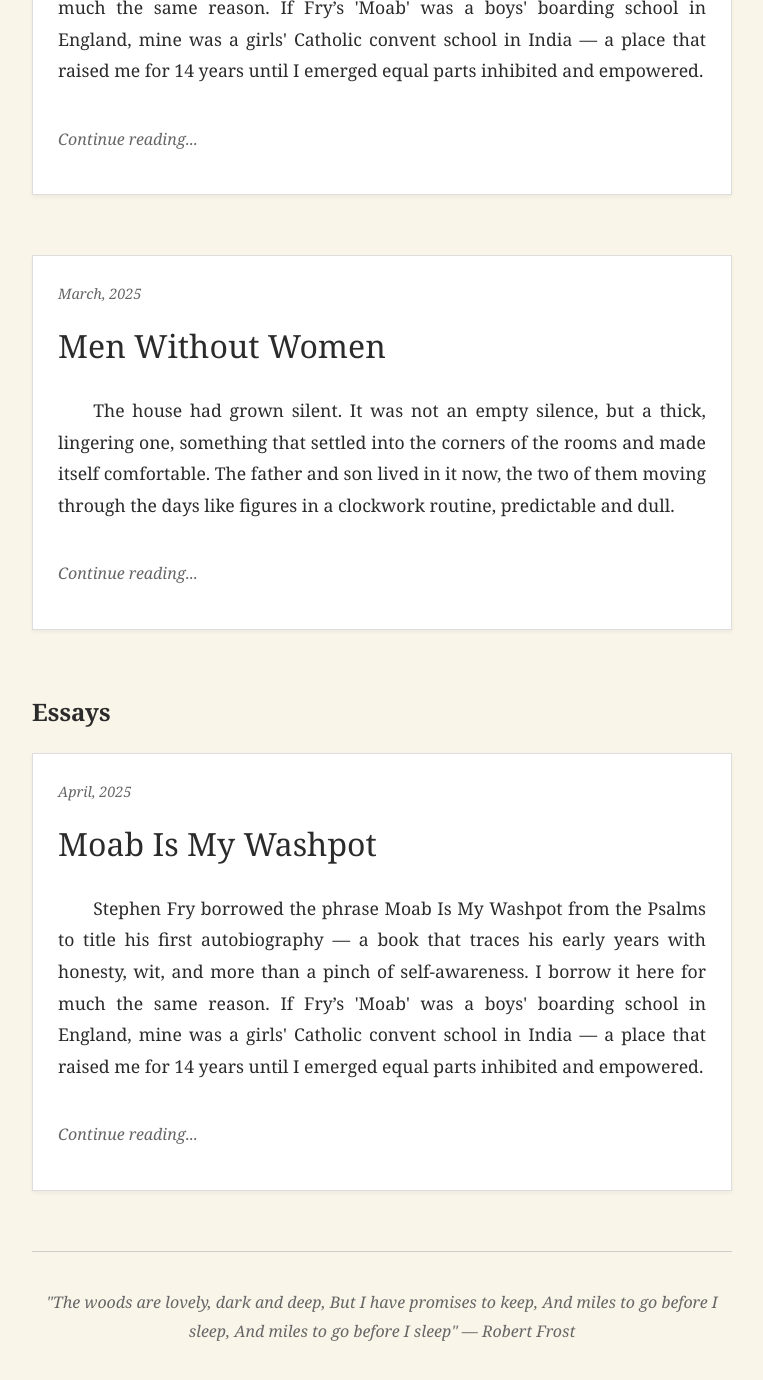
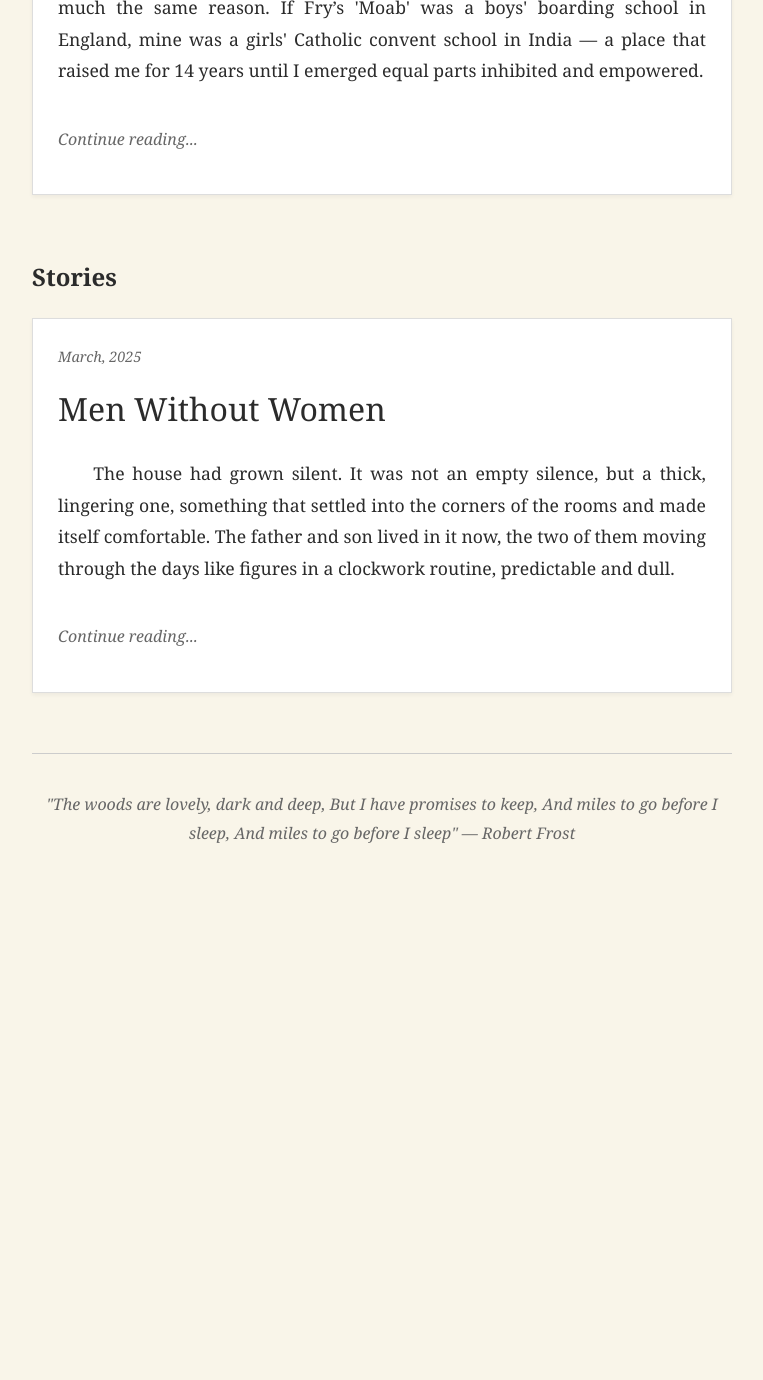
Before and after one commit to wanderersvice/wanderersvice.github.io, a Jekyll site: the page built from index.md, in a window 1280 px wide and 1400 px high, scrolled down 641 px. Shown: the top 1380 px of the window, without its empty margins (258-1021 px from the left). Built offline with Jekyll 4.4.1, drawn with Linux system fonts in a browser that asks for light colours; after the commit the page ends 1565 px from its top, so only the background shows below that; some of the changed lines change nothing that is shown.

Commit message:
rearrange

```diff
--- a/_stories/moab-is-my-washpot.md
+++ /dev/null
@@ -1,43 +0,0 @@
----
-layout: post
-title: "Moab Is My Washpot"
-date: "2025-04-27"
-type: "essay"
-excerpt: "Stephen Fry borrowed the phrase Moab Is My Washpot from the Psalms to title his first autobiography — a book that traces his early years with honesty, wit, and more than a pinch of self-awareness. I borrow it here for much the same reason. If Fry’s 'Moab' was a boys' boarding school in England, mine was a girls' Catholic convent school in India — a place that raised me for 14 years until I emerged equal parts inhibited and empowered."
----
-
-Stephen Fry borrowed the phrase Moab Is My Washpot from the Psalms to title his first autobiography — a book that traces his early years with honesty, wit, and more than a pinch of self-awareness. I borrow it here for much the same reason. If Fry’s "Moab" was a boys' boarding school in England, mine was a girls' Catholic convent school in India — a place that raised me for 14 years until I emerged equal parts inhibited and empowered.
-
-A convent education is a strange thing to look back on. On one hand, it’s all rules, restrictions, and nuns who could probably hear you chewing gum from two classrooms away. On the other hand, it was a cocoon — a space where I discovered myself before the world could tell me who I should be. Our upbringing was strict, no doubt about that, but the school was also a factory of fun, laughter, and a quiet sort of rebellion tucked between the lines of its rulebook.
-
-There’s something oddly liberating about growing up in an all-girls school. There were no boys to impress, no pressure to conform to anyone else’s standards of pretty or polite. We ran, played, shouted, and sweated through sports and physical activities with zero self-consciousness. Puberty came and went in the company of people who were all going through the same storm — there was strength in that shared awkwardness.
-
-That’s not to say the school didn’t try to tame us. It did — with military precision. Appearance was tightly regulated. Lip color? Absolutely not. Hair dye? Banned. Skirt length? Below the knee, no exceptions. Hair clips? No more than three, and all black. Even hair bands had to be black — God forbid a splash of pink should derail the moral compass of the campus. Of course, the nuns made sure we knew the world outside was a minefield. Talking to boys who weren’t your brothers or relatives was an automatic black mark against your soul. Dragging your shoes while walking was grotesque. Sitting with your legs crossed in front of an elder was scandalous. Talking with folded hands across your chest was rude. Eating with your mouth open was unpardonable. And my personal favourite: your back must always be straight. We learned etiquette like our lives depended on it. Non-convent types, I’ve often joked, probably wouldn’t know how to spell “etiquette,” much less put it into practice.
-
-Now, to some, this might sound oppressive. Maybe it was. But deep down, I still believe school is an institution where one must learn mannerisms. Better to learn how to eat with your mouth closed at ten than to traumatise innocent diners at twenty.
-
-I still carry some values, or perhaps more accurately, deeply instilled fears from my school days — fears that have somehow clung to me like a second skin. One of the most persistent ones is the fear of mispronouncing a word. It’s like a shadow that follows me every time I open my mouth. Even now, I find myself double-checking the pronunciation of a word in my head before I say it out loud, as if someone, somewhere, is secretly waiting for me to slip up and make a fool of myself.
-
-At our school, it didn’t matter what subject you were in — every teacher, regardless of their field, seemed to believe they were a grammar expert first and foremost. God forbid you ever mistakenly asked for a “scissor” in the art class. The teacher would immediately pounce, taking the opportunity to lecture the class on how it must be “scissors,” not “scissor.” We’d sometimes be left staring, bewildered, as discussions that were supposed to focus solely on the subject matter at hand would suddenly derail into full-blown grammar lessons. A conversation about art supplies would end up being an impromptu English lecture on plural forms, and more often than not, we were caught in the crossfire. It was both hilarious and mildly terrifying, knowing that language itself could sneak into the most unexpected corners of our day.
-
-Thinking of more memories from school, I remember one particularly glorious day when I was in 10th standard. Our class teacher, a woman of unfathomable moods who taught mathematics with the intensity of a drill sergeant leading a battlefield charge, was stalking around the room, barking formulas at us. With her, you never knew what might trigger a nuclear meltdown. It could be a wrong answer, a yawn, a slightly slanted notebook — or, as we learned that day, the shocking revelation that some of us were bra-less under our crisp, innocent white shirts.
-
-"Class monitor!" she barked, her voice slicing through the air like a whip. The poor girl leapt to her feet, looking like she’d been called to the guillotine. "Inspect," the teacher ordered, with the gravity of someone demanding a border security sweep. "Each one. NOW."
-
-It was a massacre. More than half the class was exposed — not physically, thank goodness, but morally, in the eyes of our scandalized math teacher. "From tomorrow onwards," she declared, "if I find anyone without a BRA," she glared at us from above her thick glasses, "you will each run five rounds of the field. Under the midday sun. In front of the entire school. Your sore breasts will make sure you remember to wear a bra next time."
-
-I loved the school campus. Not for any superficial reasons like the fancy facilities it offered — in fact, it was one of the simplest, even outdated, compared to other modern schools. What drew me in was its essence, the way it held the history of countless individuals who had walked those same grounds, spent their formative years within its walls, and left behind echoes of their stories.
-
-The library was my personal Narnia. Tucked away in a quiet corner of the school, it was my favourite place to spend hot afternoons. The shelves, crammed with books of every shape and size, felt like a labyrinth that invited exploration and discovery. Hidden in those dusty, overstuffed shelves were entire worlds — The Hobbit, Britannica, Gray’s Anatomy (the book, not the soap opera). I would often choose a random book, sit on the floor next to one of the shelves and let myself get lost in it. Surprisingly, the library even had medical texts as the school shared campus with a charitable hospital also run by the same convent.
-
-Each year at school felt more intense and demanding than the previous. The lessons grew tougher, the expectations higher, and the reality of life outside the school gates started to settle in.
-
-The farewell day arrived with mixed emotions, a bittersweet sense of finality hanging in the air. All of us were first taken to the chapel to pray, where the nuns had some heart warming last messages for us. Next we were asked to move to the auditorium with some mysterious event planned. The atmosphere in the auditorium was charged with nervous excitement, the buzz of whispers and shifting seats creating an almost theatrical tension. The school principal, a stern but kind-hearted woman, stood at the front with an air of authority. She was ready with a projector and a slide show, a sure sign that this would be no ordinary farewell address.
-
-“Today, we are going to discuss a very important subject that concerns your future,” she began, her voice echoing across the auditorium. The room fell into a hushed silence as the projector whirred to life behind her, the first slide flicking onto the screen. "Abortion," she said, with an intensity that could almost make you believe we were about to have a moral reckoning. "It is a sin against the will of God."
-
-The room grew quieter still, as we exchanged confused glances. This was the last thing we expected to discuss on our farewell day. The principal's voice grew more solemn, her gaze scanning the room of young faces. “A child is a blessing, girls. Always remember that. A child is a gift, a precious soul, and no matter the circumstances, you must always accept a child with open arms." I glanced around at the girls sitting beside me. Some were wide-eyed, fidgeting uncomfortably. Others giggling, amused by the subject.
-
-The principal, apparently not noticing our discomfort, continued her sermon with passion. “You girls are the future of this country. You must uphold the values of motherhood and family. Never let society tell you that it's okay to discard a life." Finally, the slide show ended, and the principal turned off the projector, clasping her hands in front of her with a satisfied nod. And so, this is how our time at school ended — with the same absurdity that had marked our journey all along.
-
-My school was a place that scrubbed, scoured, and polished me into someone stronger, someone scarred, someone funny enough to survive the madness. I walked out carrying rules I swore I’d rebel against, but also the kind of steel you don’t even realize you’ve forged until years later. And honestly? I wouldn’t have it any other way.
--- a/index.md
+++ b/index.md
@@ -5,6 +5,19 @@ title: Home
 
 {% assign stories = site.stories | sort: 'date' | reverse %}
 {% assign essays = site.essays | sort: 'date' | reverse %}
+
+{% if essays.size > 0 %}
+## Essays
+
+{% for essay in essays %}
+<article class="story">
+    <div class="story-date">{{ essay.date | date: "%B, %Y" }}</div>
+    <h2 class="story-title">{{ essay.title }}</h2>
+    <p class="story-excerpt">{{ essay.excerpt }}</p>
+    <p><a href="{{ essay.url | relative_url }}" class="read-more">Continue reading...</a></p>
+</article>
+{% endfor %}
+{% endif %}
 
 {% if stories.size > 0 %}
 ## Stories
@@ -18,16 +31,3 @@ title: Home
 </article>
 {% endfor %}
 {% endif %}
-
-{% if essays.size > 0 %}
-## Essays
-
-{% for essay in essays %}
-<article class="story">
-    <div class="story-date">{{ essay.date | date: "%B, %Y" }}</div>
-    <h2 class="story-title">{{ essay.title }}</h2>
-    <p class="story-excerpt">{{ essay.excerpt }}</p>
-    <p><a href="{{ essay.url | relative_url }}" class="read-more">Continue reading...</a></p>
-</article>
-{% endfor %}
-{% endif %}
```
